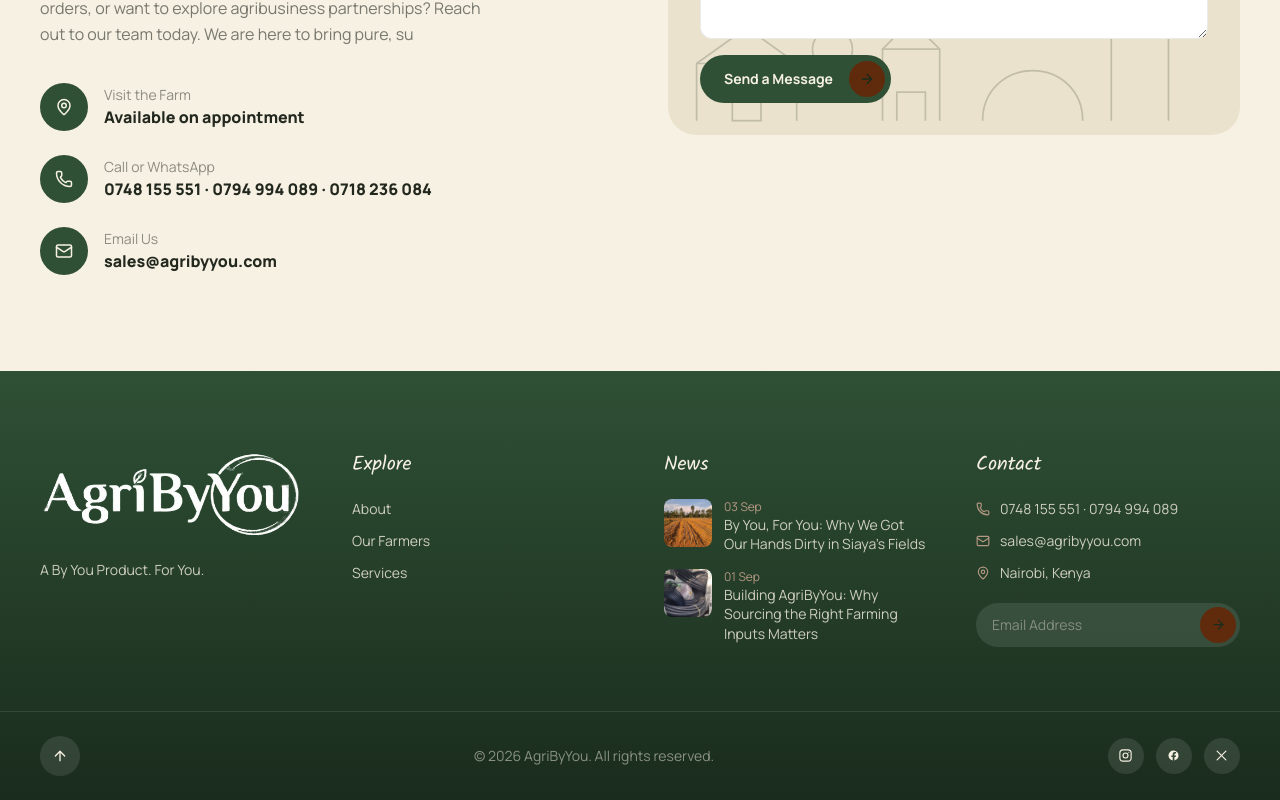
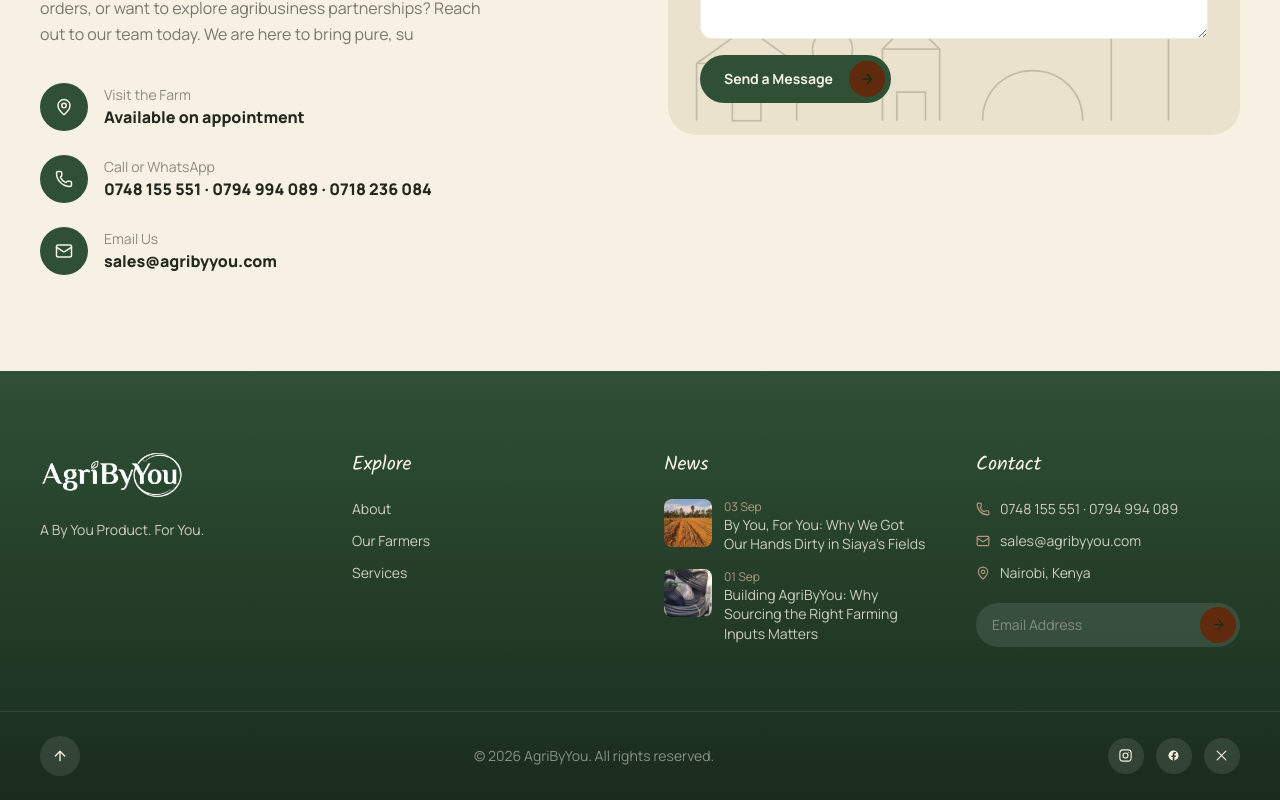
Before and after one commit to machariaalex/agri-by-you, a Next.js app: page / in a window 1280 px wide. Shown: the part 5847-6647 px from the top of the page. Built offline with nearby package versions, Linux system fonts and the light colour scheme.

Commit message:
Reduce LogoWhite size in Footer componentfont

```diff
--- a/src/components/Footer.tsx
+++ b/src/components/Footer.tsx
@@ -13,7 +13,7 @@
     <footer className="bg-gradient-to-b from-forest to-forest-dark pt-20 text-cream/80">
       <div className="mx-auto grid max-w-7xl gap-12 px-6 pb-16 sm:grid-cols-2 lg:grid-cols-4 lg:px-10">
         <div>
-          <LogoWhite size={88} />
+          <LogoWhite size={48} />
           <p className="mt-5 max-w-[22ch] text-sm leading-relaxed">
             A By You Product. For You.
           </p>
```
